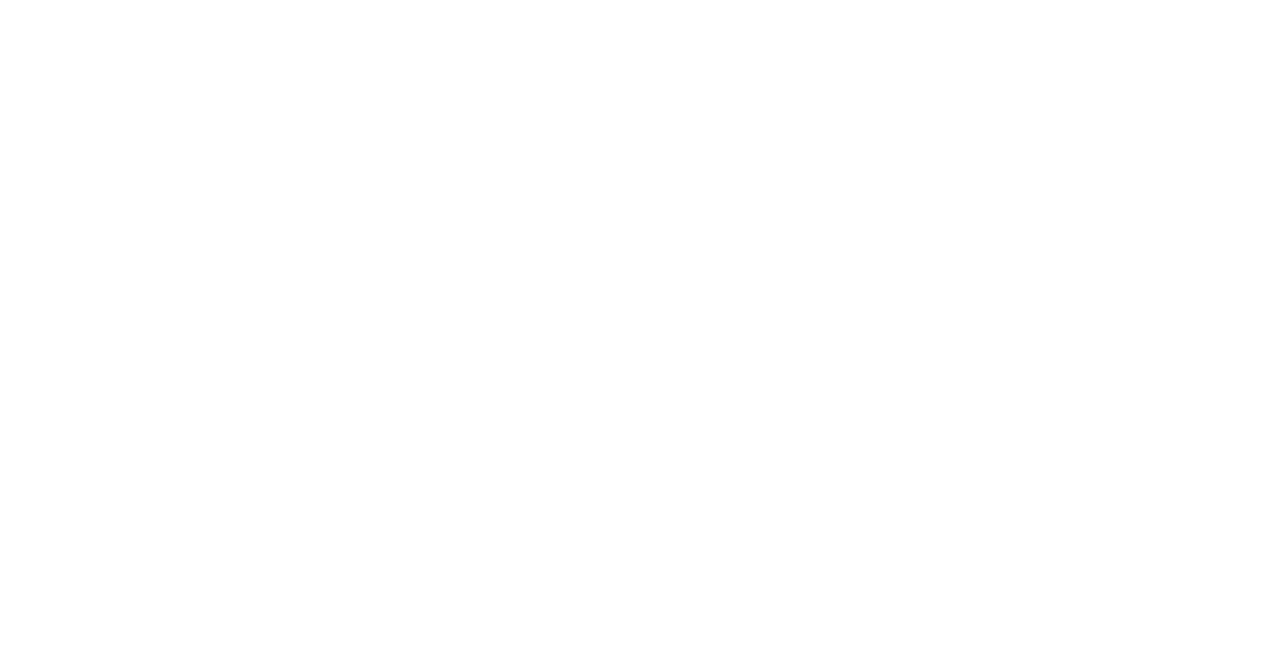
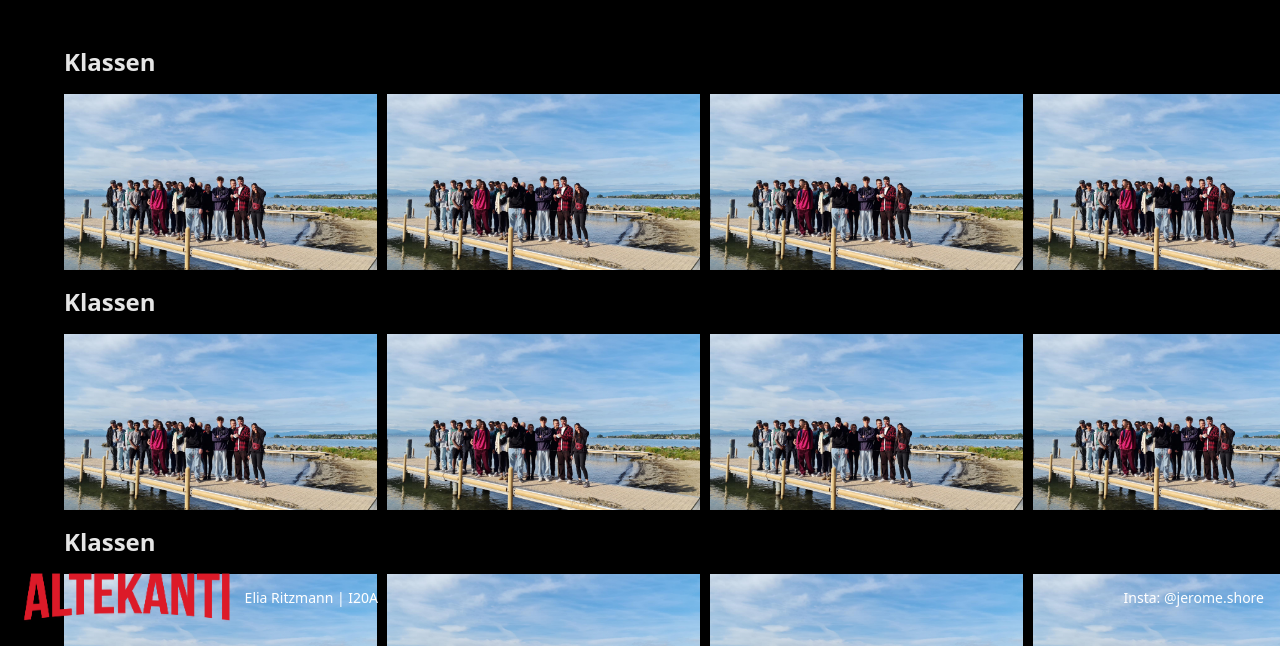
Before and after one commit to EliaRitzmann/altekanti-countdown, a SvelteKit app: page / in a window 1280 px wide. Shown: the part 474-1120 px from the top of the page. Before the commit the page ends 800 px from the top, so only its background shows below. Built offline with nearby package versions, Linux system fonts and the light colour scheme.

Commit message:
movie section

```diff
--- a/src/components/Main.svelte
+++ b/src/components/Main.svelte
@@ -2,7 +2,25 @@
 
 </script>
 
-<div class="relative h-screen bg-gradient-to-b lg:h-[140vh] text-white overflow-hidden max-h-screen">
+<style>
+  .cover {
+      -webkit-mask-image:-webkit-gradient(linear, left top, left bottom, from(rgba(0,0,0,1)), to(rgba(0,0,0,0)));
+      mask-image: linear-gradient(to bottom, rgba(0,0,0,1), rgba(0,0,0,0));
+    }
+
+     /* Hide scrollbar for Chrome, Safari and Opera */
+.example::-webkit-scrollbar {
+  display: none;
+}
+
+/* Hide scrollbar for IE, Edge and Firefox */
+.example {
+  -ms-overflow-style: none;  /* IE and Edge */
+  scrollbar-width: none;  /* Firefox */
+}
+</style>
+
+<div class="relative bg-gradient-to-b lg:h-[140vh] text-white overflow-hidden ">
   <header class="absolute w-screen flex justify-between ">
     <div class="flex items-center space-x-2 md:space-x-10">
       <!-- svelte-ignore a11y-missing-attribute -->
@@ -23,20 +41,24 @@
     <div class="flex items-center space-x-4 text-sm font-light mr-10">
       <p class="hidden font-semibold text-xl lg:inline">Studenten</p>
 
-      <a href="/account">
+      <a href="https://www.youtube.com/watch?v=dQw4w9WgXcQ">
         <img src="https://rb.gy/g1pwyx" alt="" class="cursor-pointer rounded" />
       </a>
     </div>
   </header>
 
-  <main class="relative pl-4 pb-24 lg:space-y-24 lg:pl-16">
+  <main class="pl-4 lg:pl-16">
+
     <div
-      class="flex flex-col space-y-2 py-16 md:space-y-4 lg:h-[65vh] lg:justify-end lg:pb-12"
+      class="flex flex-col space-y-2 py-16 md:space-y-4 lg:h-[65vh] lg:justify-center lg:pb-12"
     >
-      <div class="absolute top-0 left-0 -z-10 h-[95vh] w-screen">
+      <div class="absolute top-0 left-0 -z-10 w-screen bg-black h-full">
         <!-- svelte-ignore a11y-missing-attribute -->
-        <img src="cover.png" layout="fill" objectFit="cover" />
+        <img src="cover.png" layout="fill" objectFit="cover" class="cover"/>
+
       </div>
+
+
 
       <h1 class="text-2xl font-bold md:text-4xl lg:text-7xl">Abschluss 2023</h1>
       <p
@@ -76,5 +98,89 @@
       </div>
     </div>
     <section class="md:space-y-24" />
+    <div class="h-40 space-y-0.5 md:space-y-2">
+      <h2 class="w-56 cursor-pointer text-sm font-semibold text-[#e5e5e5] transition duration-200 hover:text-white md:text-2xl">
+        Klassen
+      </h2>
+      <div class="group relative md:-ml-2">
+
+
+        <div
+
+        class="flex items-center space-x-0.5 overflow-x-scroll scrollbar-hide md:space-x-2.5 md:p-2 example"
+        >
+          <img src="bild1.png" alt="" class="h-44 w-80">
+          <img src="bild1.png" alt="" class="h-44 w-80">
+          <img src="bild1.png" alt="" class="h-44 w-80">
+          <img src="bild1.png" alt="" class="h-44 w-80">
+          <img src="bild1.png" alt="" class="h-44 w-80">
+          <img src="bild1.png" alt="" class="h-44 w-80">
+          <img src="bild1.png" alt="" class="h-44 w-80">
+        </div>
+
+
+      </div>
+      <div class="h-40 space-y-0.5 md:space-y-2">
+        <h2 class="w-56 cursor-pointer text-sm font-semibold text-[#e5e5e5] transition duration-200 hover:text-white md:text-2xl">
+          Klassen
+        </h2>
+        <div class="group relative md:-ml-2">
+
+
+          <div
+
+          class="flex items-center space-x-0.5 overflow-x-scroll scrollbar-hide md:space-x-2.5 md:p-2 example"
+          >
+            <img src="bild1.png" alt="" class="h-44 w-80">
+            <img src="bild1.png" alt="" class="h-44 w-80">
+            <img src="bild1.png" alt="" class="h-44 w-80">
+            <img src="bild1.png" alt="" class="h-44 w-80">
+            <img src="bild1.png" alt="" class="h-44 w-80">
+            <img src="bild1.png" alt="" class="h-44 w-80">
+            <img src="bild1.png" alt="" class="h-44 w-80">
+          </div>
+
+
+        </div>
+        <div class="h-40 space-y-0.5 md:space-y-2">
+          <h2 class="w-56 cursor-pointer text-sm font-semibold text-[#e5e5e5] transition duration-200 hover:text-white md:text-2xl">
+            Klassen
+          </h2>
+          <div class="group relative md:-ml-2">
+
+
+            <div
+
+            class="flex items-center space-x-0.5 overflow-x-scroll scrollbar-hide md:space-x-2.5 md:p-2 example"
+            >
+              <img src="bild1.png" alt="" class="h-44 w-80">
+              <img src="bild1.png" alt="" class="h-44 w-80">
+              <img src="bild1.png" alt="" class="h-44 w-80">
+              <img src="bild1.png" alt="" class="h-44 w-80">
+              <img src="bild1.png" alt="" class="h-44 w-80">
+              <img src="bild1.png" alt="" class="h-44 w-80">
+              <img src="bild1.png" alt="" class="h-44 w-80">
+            </div>
+
+
+          </div>
+    </div>
+
   </main>
+  <footer class="footer items-center p-4 absolute bottom-0">
+    <div class="items-center grid-flow-col">
+      <!-- svelte-ignore a11y-missing-attribute -->
+      <img
+        src="logo.png"
+        class="cursor-pointer object-contain h-16"
+      />
+      <p>Elia Ritzmann | I20A</p>
+    </div>
+    <div class="grid-flow-col gap-4 md:place-self-center md:justify-self-end">
+      <!-- svelte-ignore a11y-missing-attribute -->
+      <a><h1>Insta: @jerome.shore</h1>
+      </a>
+
+    </div>
+  </footer>
 </div>
```
Also changed, not shown: static/bild1.png (added), 1 other file (tests, documents, lock files or other folders).
